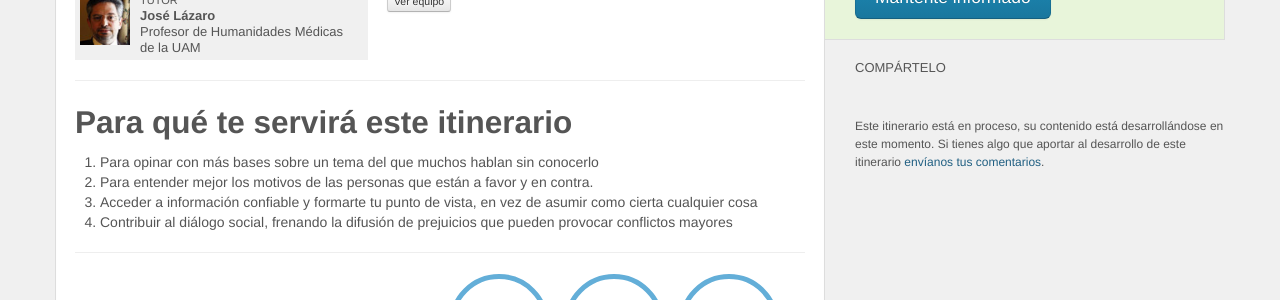
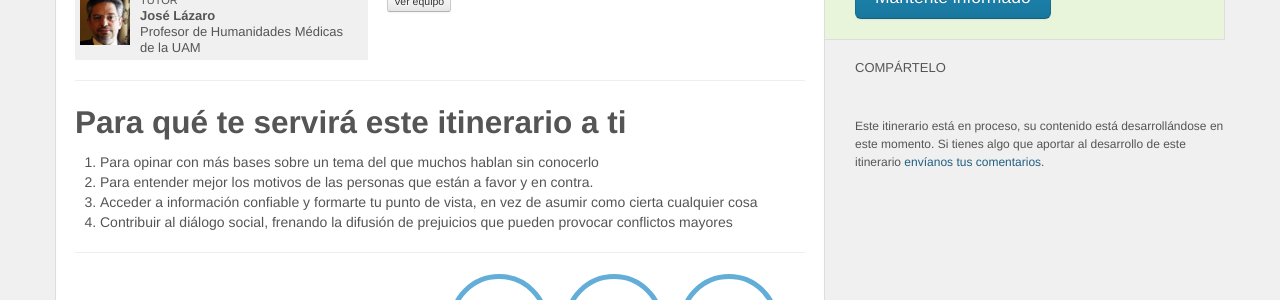
Before and after one commit to dontknow-net/dontknow-net.github.io, a Jekyll site: the page built from _posts/cursos/2013-05-28-revisar-tus-creencias.md, in a window 1280 px wide and 900 px high. Shown: the part 277-577 px from the top of the window. Built offline with Jekyll 4.4.1, drawn with Linux system fonts in a browser that asks for light colours; some web fonts are replaced.

```diff
--- a/_posts/cursos/2013-05-28-revisar-tus-creencias.md
+++ b/_posts/cursos/2013-05-28-revisar-tus-creencias.md
@@ -24,7 +24,7 @@ published: true
 
 <section>
   <header>
-    <h2>Para qué te servirá este itinerario</h2>
+    <h2>Para qué te servirá este itinerario a ti</h2>
   </header>
   <ol>
     <li>Para opinar con más bases sobre un tema del que muchos hablan sin conocerlo</li>
```
